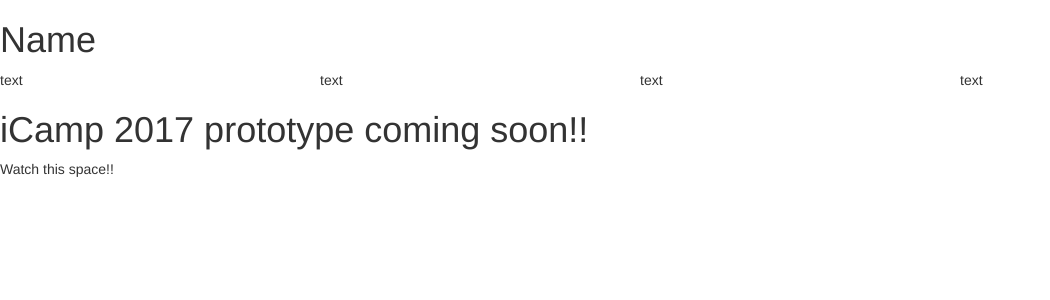
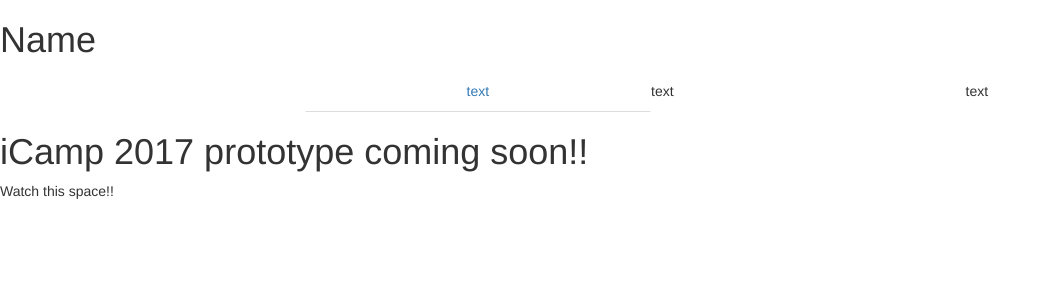
Before and after one commit to iCamp2017/iCamp2017.github.io, a Jekyll site: the page built from index.md, in a window 1280 px wide. Shown: the top 300 px of the page, without its empty margins (0-1050 px from the left). Built offline with Jekyll 4.4.1, drawn with Linux system fonts in a browser that asks for light colours; nearby versions of some CDN libraries; some web fonts are replaced; library files that are not in the unit come from our copies.

Commit message:
add java

```diff
--- a/_layouts/default.html
+++ b/_layouts/default.html
@@ -11,15 +11,18 @@
   <h1> Name</h1>
 <nav>
 <ul class="nav nav-tabs nav-justified">
-<li> text</li>
-<li>text</li>
+<li role="presentation"class="active" <a herf="#"</a></li>
+<li role="presentation"><a href="#">text</a></li>
 <li> text</li>
 <li> text</li>
 </ul>
 </nav>
+{{content}}
+<!-- jQuery (necessary for Bootstrap's JavaScript plugins) -->
+   <script src="https://ajax.googleapis.com/ajax/libs/jquery/1.12.4/jquery.min.js"></script>
+   <!-- Include all compiled plugins (below), or include individual files as needed -->
+   <script src="js/bootstrap.min.js"></script>
 
-
-  {{content}}
 </body>
 
 </html>
```
